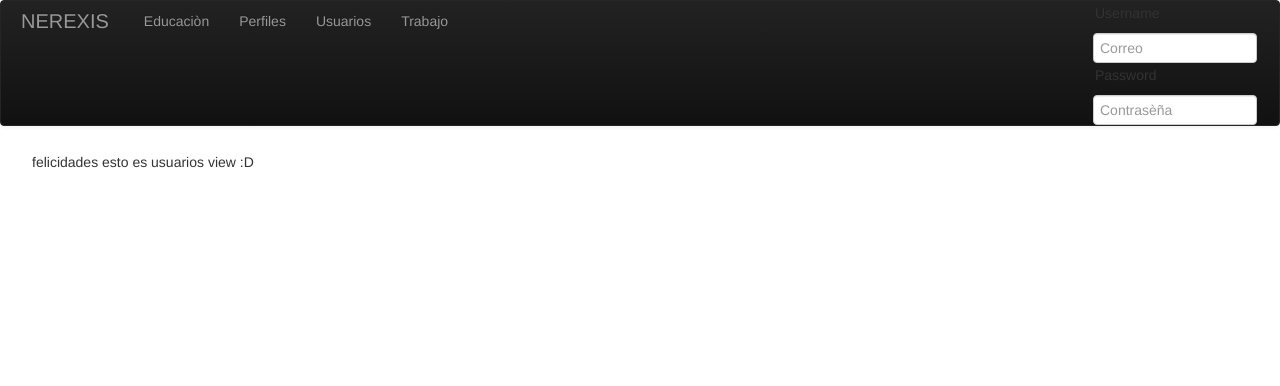
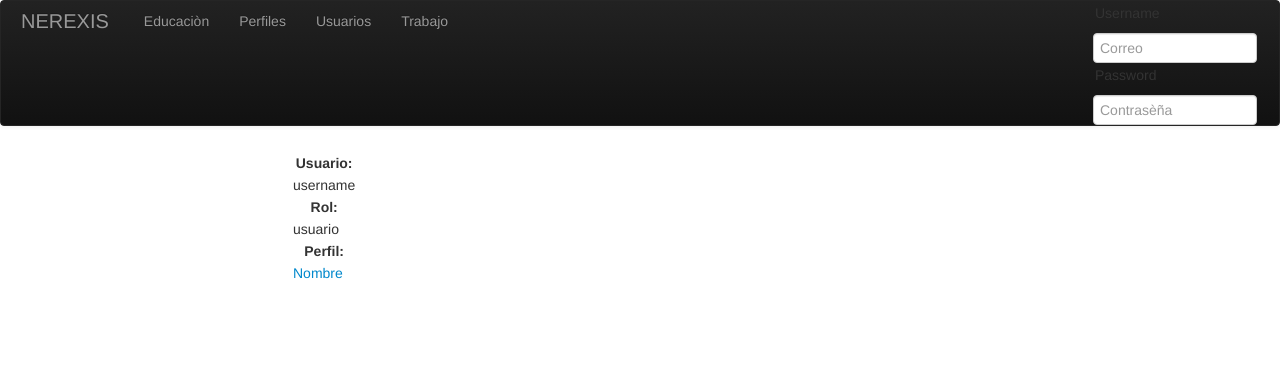
Before and after one commit to miguelsisay/sibling, a CakePHP app: the page made by app/View/Usuarios/index.ctp in a window 1280 px wide. Shown: the top 386 px of the page. Run offline with PHP 8.4 and a stand-in for CakePHP, Linux system fonts and the light colour scheme; the template is opened without the code that fills it, so the values that code supplies are empty; form fields are guessed from the names that the template uses; some libraries are stand-ins or nearby versions.

Commit message:
Alan Ultimo

```diff
--- a/app/View/Usuarios/index.ctp
+++ b/app/View/Usuarios/index.ctp
@@ -1,4 +1,16 @@
-<!-- Esta vista tiene que tener los campos de login si no esta ingresado, ademas de un enlace a /usuarios/crear para crear un nuevo usuario
-
-Si el usuario esta logueado que le muestre los datos de su perfil -->
-<p>felicidades esto es usuarios view :D</p>
+<div class="offset3">
+	<table class="usuarios">
+		<th>Usuario:</th>
+		<tr>
+		<td>username</td>
+		</tr>
+		<th>Rol:</th>
+		<tr>
+		<td>usuario</td>
+		</tr>
+		<th>Perfil:</th>
+		<tr>
+		<td><a href="#">Nombre</a></td>
+		</tr>
+	</table>
+</div>
```
